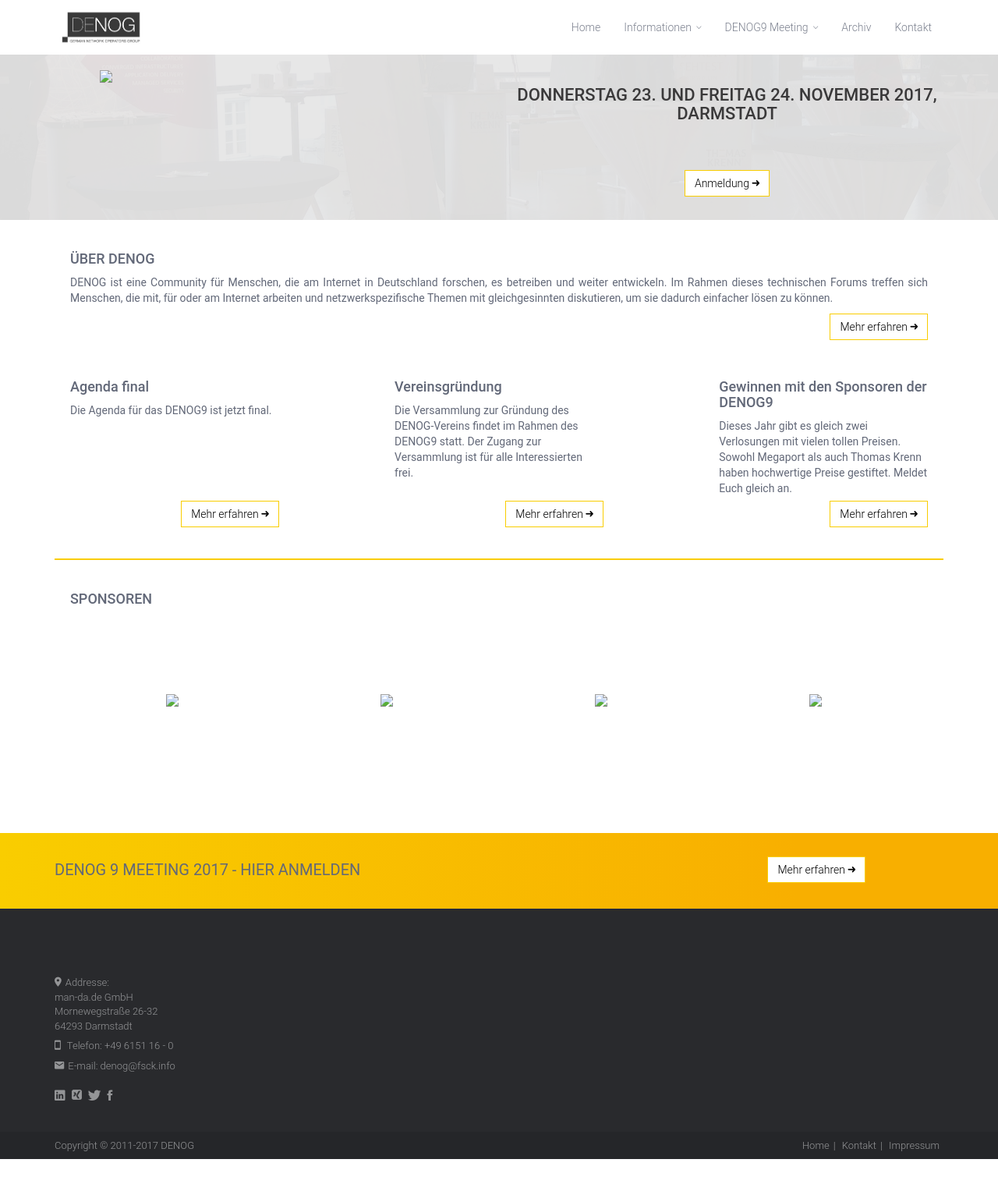
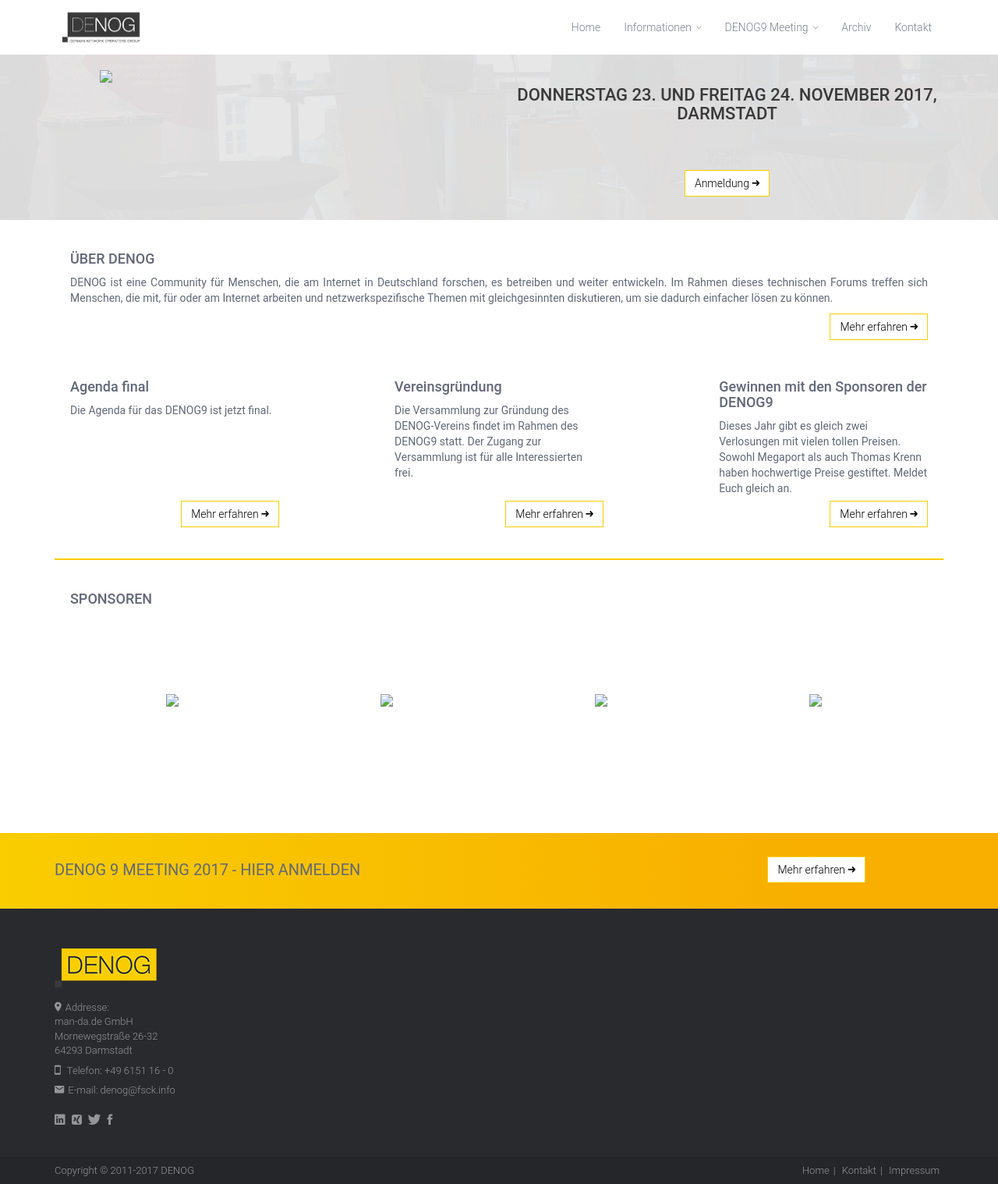
Before and after one commit to denog/denog.github.io, a Jekyll site: the page built from index.html, in a window 1280 px wide. Shown: the whole page at 78% size. Built offline with Jekyll 4.4.1, drawn with Linux system fonts in a browser that asks for light colours; some web fonts are replaced; before the commit the page ends 1486 px from its top, so only the background shows below that.

Commit message:
Fixed Issues

```diff
--- a/_includes/footer.html
+++ b/_includes/footer.html
@@ -9,7 +9,7 @@
     <div class="row">
       <div class="col-sm-4">
         <a href="{{ site.url }}/{{ page.lang }}/index.html">
-          <img class="footer-logo" src="{{ site.url }}/{{ page.lang }}/images/logo-denog-small.png" alt="">
+          <img class="footer-logo" src="{{ site.url }}/images/logo-denog-small.png" alt="">
         </a>
         <ul class="footer-contacts">
           <li><i class="ion-android-pin"></i>Addresse:<br/>man-da.de GmbH<br/>Mornewegstraße 26-32<br/>64293 Darmstadt</li>
```
